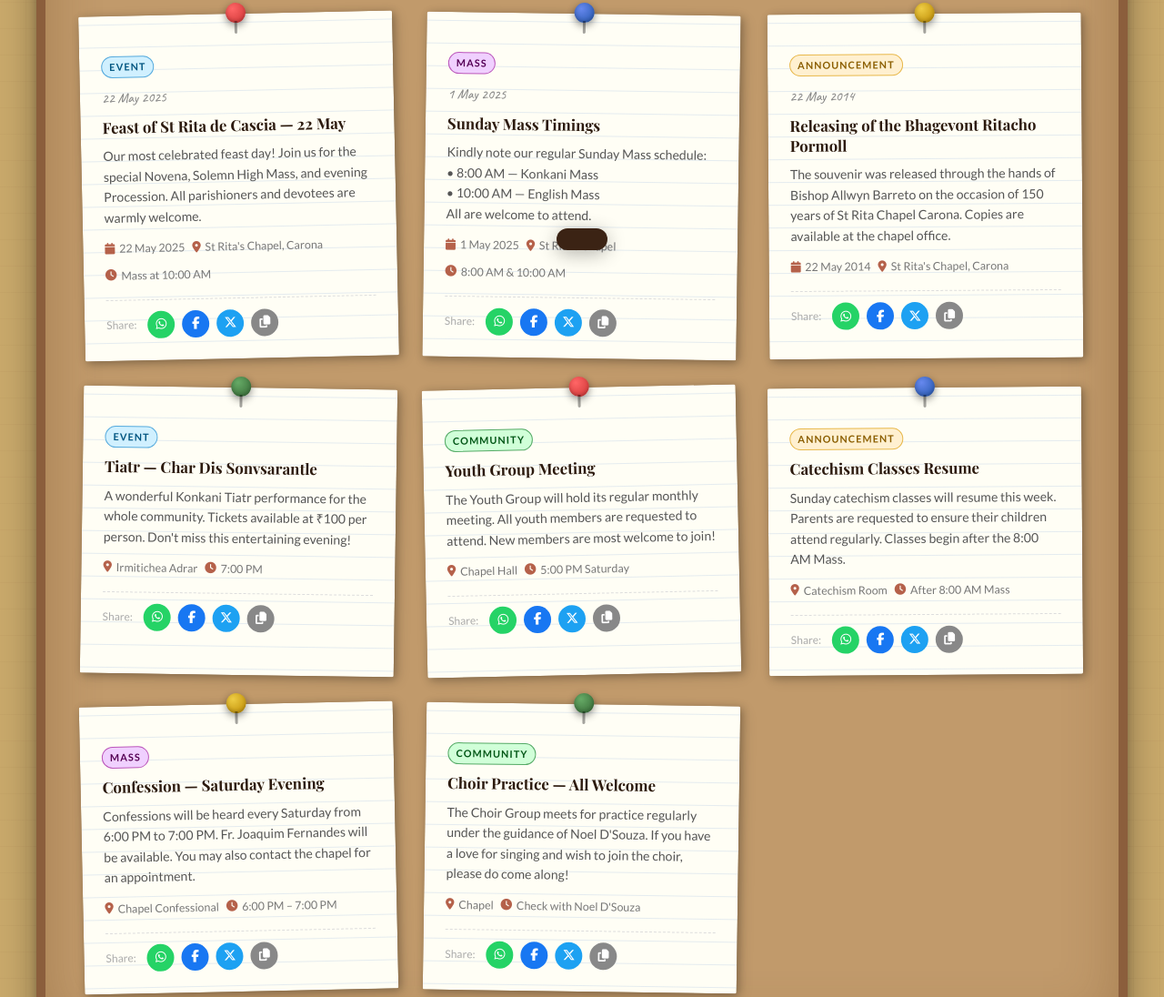
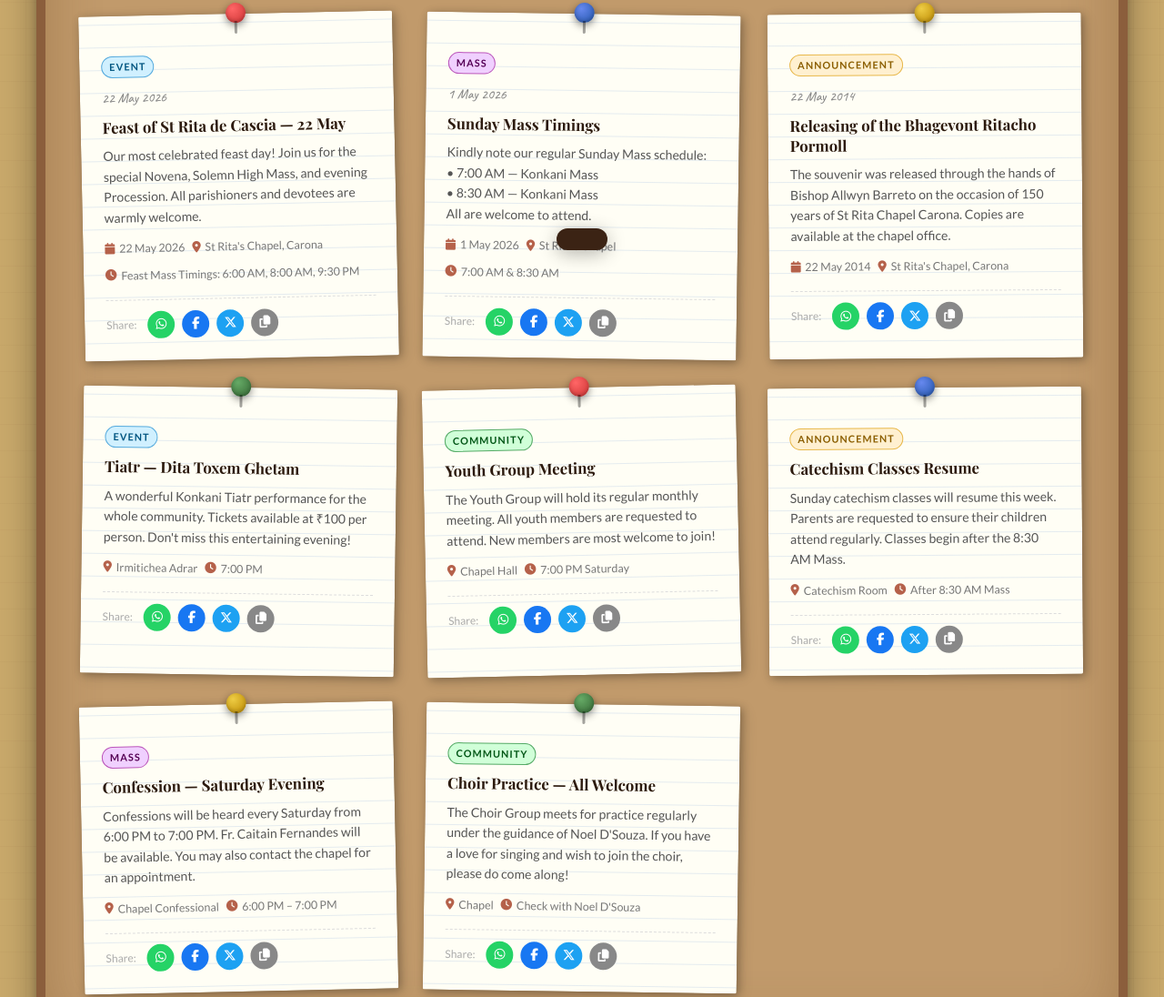
Before and after one commit to godfern/stritachapel, a website: page announcements.html in a window 1280 px wide. Shown: the part 573-1669 px from the top of the page at 91% size. Drawn offline with nearby package versions, Linux system fonts and the light colour scheme; a web font is replaced by a local one.

Commit message:
Update announcements page

```diff
--- a/announcements.html
+++ b/announcements.html
@@ -335,10 +335,21 @@
     footer p { font-size: 0.85rem; }
 
     /* ── RESPONSIVE ── */
-    @media (max-width: 600px) {
+    /* @media (max-width: 600px) {
       .board-frame { padding: 1.5rem 1rem; }
       .notices-grid { grid-template-columns: 1fr; }
       .notice:nth-child(n) { transform: none; }
+    }
+      /* ── RESPONSIVE ── */
+    @media (max-width: 768px) {
+      .nav-links { display: none; }
+      .hamburger { display: flex; }
+      .history-wrap { grid-template-columns: 1fr; }
+      .contact-wrap { flex-direction: column; }
+      .map-box { width: 100%; }
+      .tl-card { grid-template-columns: 48px 1fr; }
+      .tl-card img { width: 48px; height: 48px; }
+      section { padding: 3.5rem 1rem; }
     }
   </style>
 </head>
@@ -444,19 +455,19 @@
       pin: 'pin-red',
       title: 'Feast of St Rita de Cascia — 22 May',
       body: 'Our most celebrated feast day! Join us for the special Novena, Solemn High Mass, and evening Procession. All parishioners and devotees are warmly welcome.',
-      date: '2025-05-22',
+      date: '2026-05-22',
       venue: 'St Rita\'s Chapel, Carona',
-      time: 'Mass at 10:00 AM',
+      time: 'Feast Mass Timings:  6:00 AM, 8:00 AM, 9:30 PM',
     },
     {
       id: 2,
       category: 'mass',
       pin: 'pin-blue',
       title: 'Sunday Mass Timings',
-      body: 'Kindly note our regular Sunday Mass schedule:\n• 8:00 AM — Konkani Mass\n• 10:00 AM — English Mass\nAll are welcome to attend.',
-      date: '2025-05-01',
+      body: 'Kindly note our regular Sunday Mass schedule:\n• 7:00 AM — Konkani Mass\n• 8:30 AM — Konkani Mass\nAll are welcome to attend.',
+      date: '2026-05-01',
       venue: 'St Rita\'s Chapel',
-      time: '8:00 AM & 10:00 AM',
+      time: '7:00 AM & 8:30 AM',
     },
     {
       id: 3,
@@ -472,7 +483,7 @@
       id: 4,
       category: 'event',
       pin: 'pin-green',
-      title: 'Tiatr — Char Dis Sonvsarantle',
+      title: 'Tiatr — Dita Toxem Ghetam',
       body: 'A wonderful Konkani Tiatr performance for the whole community. Tickets available at ₹100 per person. Don\'t miss this entertaining evening!',
       date: '',
       venue: 'Irmitichea Adrar',
@@ -486,24 +497,24 @@
       body: 'The Youth Group will hold its regular monthly meeting. All youth members are requested to attend. New members are most welcome to join!',
       date: '',
       venue: 'Chapel Hall',
-      time: '5:00 PM Saturday',
+      time: '7:00 PM Saturday',
     },
     {
       id: 6,
       category: 'announcement',
       pin: 'pin-blue',
       title: 'Catechism Classes Resume',
-      body: 'Sunday catechism classes will resume this week. Parents are requested to ensure their children attend regularly. Classes begin after the 8:00 AM Mass.',
+      body: 'Sunday catechism classes will resume this week. Parents are requested to ensure their children attend regularly. Classes begin after the 8:30 AM Mass.',
       date: '',
       venue: 'Catechism Room',
-      time: 'After 8:00 AM Mass',
+      time: 'After 8:30 AM Mass',
     },
     {
       id: 7,
       category: 'mass',
       pin: 'pin-gold',
       title: 'Confession — Saturday Evening',
-      body: 'Confessions will be heard every Saturday from 6:00 PM to 7:00 PM. Fr. Joaquim Fernandes will be available. You may also contact the chapel for an appointment.',
+      body: 'Confessions will be heard every Saturday from 6:00 PM to 7:00 PM. Fr. Caitain Fernandes will be available. You may also contact the chapel for an appointment.',
       date: '',
       venue: 'Chapel Confessional',
       time: '6:00 PM – 7:00 PM',
```
